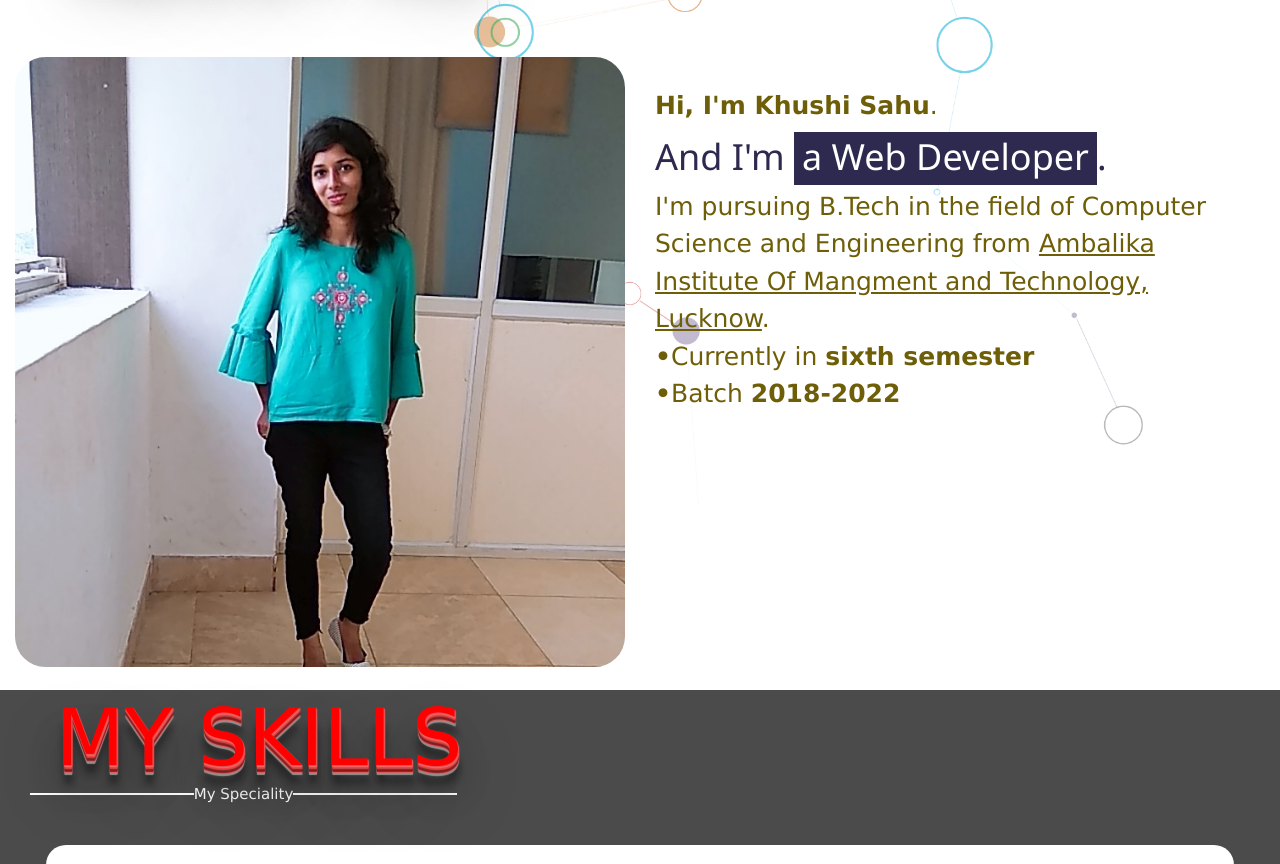
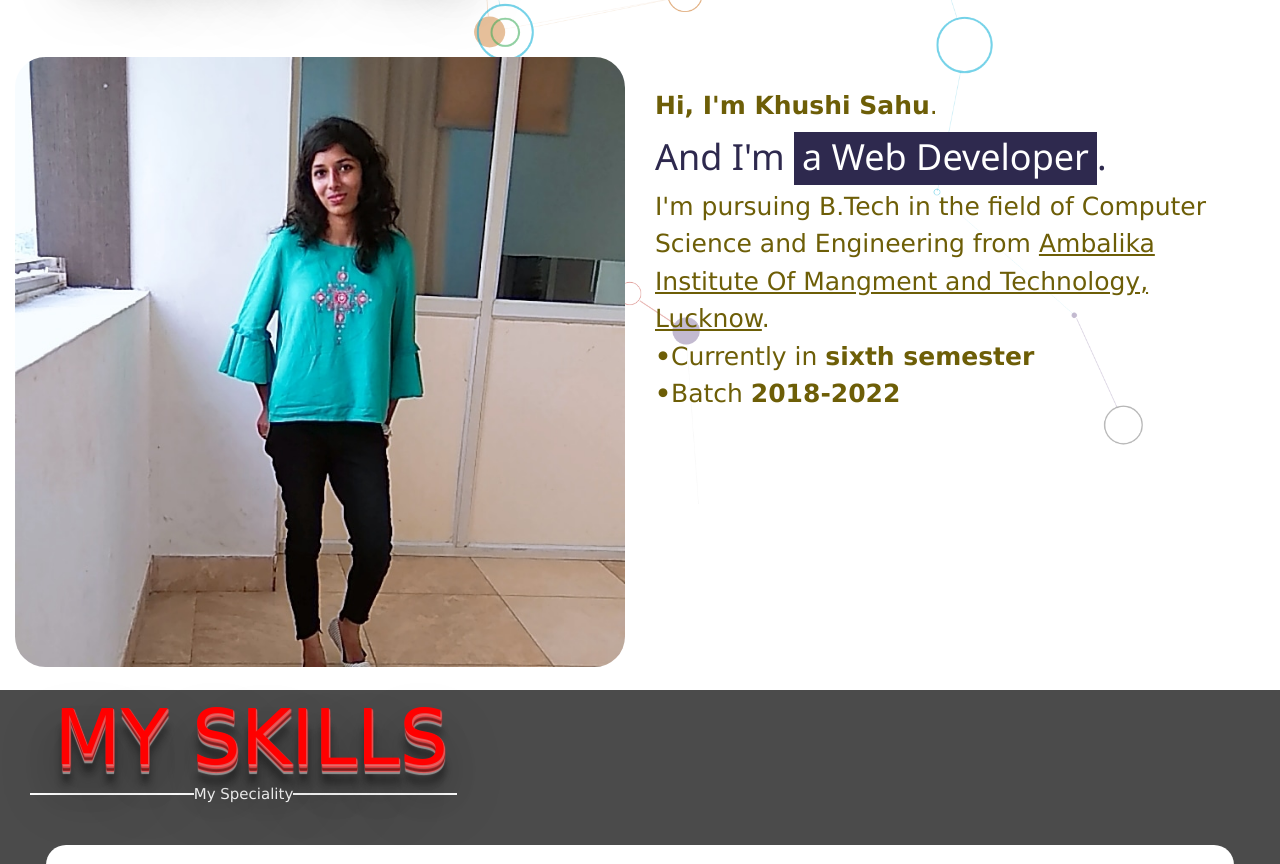
Before and after one commit to Khushi17380/Aboutme, a plain HTML site: page index.html in a window 1280 px wide. Shown: the part 876-1740 px from the top of the page. Drawn offline with nearby package versions, Linux system fonts and the light colour scheme; grey boxes are pictures that could not be loaded; animation ran at ten frames a second.

Commit message:
Update style.css

```diff
--- a/style.css
+++ b/style.css
@@ -69,7 +69,7 @@ h2 span::before{
   transform: translate(10%,-40%);
   text-transform: uppercase;
   font-family: verdana;
-  font-size: 6.2vw;
+  font-size: 6vw;
   font-weight: 250;
   color: red;
   padding-top: 60px;
```
